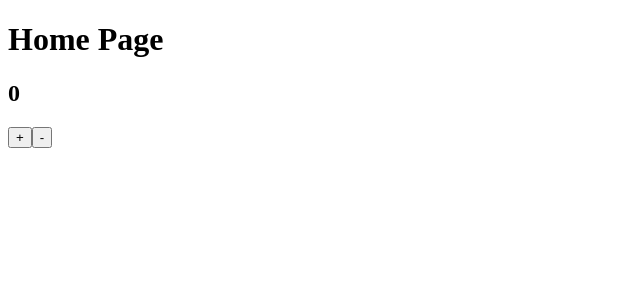
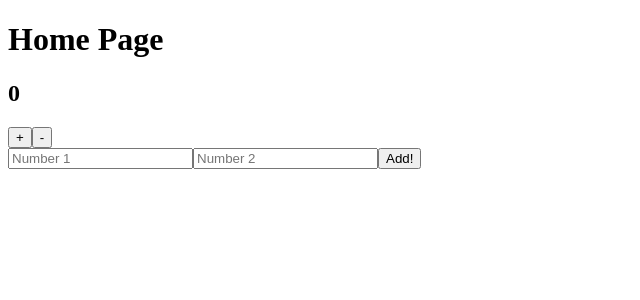
Before and after one commit to getHashSet/boilerplate, a React (Create React App) app in the folder boilerplate/: page / in a window 1280 px wide. Shown: the top 300 px of the page, without its empty margins (0-640 px from the left). Built offline with nearby package versions, Linux system fonts and the light colour scheme.

Commit message:
got all modules running from boilerplate.

```diff
--- a/boilerplate/src/App.jsx
+++ b/boilerplate/src/App.jsx
@@ -3,7 +3,7 @@
 //////////////////////////////////////
 
 import React, { Component } from 'react'; // To use components from React library.
-import { Route, Switch, Redirect } from 'react-router-dom'; // To use react friendly navigation.
+import { Route, Switch } from 'react-router-dom'; // To use react friendly navigation.
 import Home from './pages/Home'; // stage home page.
 import Error from './pages/Error'; // stage 404 page.
 
--- a/boilerplate/src/_components/Header/index.jsx
+++ b/boilerplate/src/_components/Header/index.jsx
@@ -0,0 +1,15 @@
+import React from 'react';
+import { useSelector } from 'react-redux'; // To use Redux and Store.
+
+export default function Header() {
+    //////////////////////////////////
+    // variables from the store
+    //////////////////////////////////
+    const header = useSelector(state => state.headerTag);
+
+    return (
+        <div>
+            <h1>{header}</h1>
+        </div>
+    )
+}
--- /dev/null
+++ b/boilerplate/src/_components/TypeScriptDemo/TypeScriptDemo.tsx
@@ -0,0 +1,41 @@
+import React from 'react';
+
+interface Props {
+    text: string
+}
+
+export const TypeScrptDemo: React.FC<Props> = () => {
+    /////////////////////////
+    // return
+    /////////////////////////
+
+
+    return (
+        <div>
+            <input type="number" id="num1" placeholder="Number 1" />
+            <input type="number" id="num2" placeholder="Number 2" />
+            <button onClick={addTogether}>Add!</button>
+        </div>
+    )
+};
+
+    /////////////////////////
+    // hooks
+    /////////////////////////
+
+    /////////////////////////
+    // functions
+    /////////////////////////
+
+    const addTogether = () => {
+
+        // const input1 = document.getElementById("num1").value;
+        // const input2 = document.getElementById("num2").value;
+
+        // return value
+        // console.log(input1 + input2);
+    };
+
+    /////////////////////////
+    // Styled Components
+    /////////////////////////
--- /dev/null
+++ b/boilerplate/src/_components/TypeScriptDemo/index.jsx
@@ -0,0 +1,37 @@
+import React from 'react';
+
+export default function TypeScrptDemo() {
+    /////////////////////////
+    // return
+    /////////////////////////
+
+
+    return (
+        <div>
+            <input type="number" id="num1" placeholder="Number 1" />
+            <input type="number" id="num2" placeholder="Number 2" />
+            <button onClick={addTogether}>Add!</button>
+        </div>
+    )
+};
+
+    /////////////////////////
+    // hooks
+    /////////////////////////
+
+    /////////////////////////
+    // functions
+    /////////////////////////
+
+    const addTogether = () => {
+
+        const input1 = document.getElementById("num1").value;
+        const input2 = document.getElementById("num2").value;
+
+        // return value
+        console.log(input1 + input2);
+    };
+
+    /////////////////////////
+    // Styled Components
+    /////////////////////////
--- a/boilerplate/src/pages/Home/index.jsx
+++ b/boilerplate/src/pages/Home/index.jsx
@@ -1,6 +1,9 @@
 import React, { useEffect } from 'react';
 import { useSelector, useDispatch } from 'react-redux'; // To use Redux and Store.
 import {setHeader, increment, decrement } from '../../actions';
+import TypeScriptDemo from '../../_components/TypeScriptDemo';
+import Header from '../../_components/Header';
+
 
 export default function Home(props) {
     //////////////////////////////////
@@ -8,21 +11,22 @@ export default function Home(props) {
     //////////////////////////////////
     const counter = useSelector(state => state.counter);
     const dispatch = useDispatch();
-    const header = useSelector(state => state.headerTag);
 
     //////////////////////////////////
     // Hooks
     //////////////////////////////////
+
     useEffect(() => {
         dispatch(setHeader("Home Page"));
-    })
+    });
 
     return (
         <div>
-            <h1>{header}</h1>
+            <Header />
             <h2>{counter}</h2>
             <button onClick={() => dispatch(increment(3))}>+</button>
             <button onClick={() => dispatch(decrement(5))}>-</button>
+            <TypeScriptDemo />
         </div>
     )
-}
+};
--- /dev/null
+++ b/boilerplate/src/react-app-env.d.ts
@@ -0,0 +1 @@
+/// <reference types="react-scripts" />
--- /dev/null
+++ b/boilerplate/src/scripts/typeScriptDemo.js
@@ -0,0 +1,6 @@
+var button = document.getElementById('add_button');
+var number1 = document.getElementById('num1');
+var number2 = document.getElementById('num2');
+function addTogether(num, num2) {
+    return num + num2;
+};
--- a/boilerplate/utils/scripts/seeds.js
+++ /dev/null
@@ -1,3 +0,0 @@
-//////////////////////////////////
-// Seed file for database
-//////////////////////////////////
--- a/package.json
+++ b/package.json
@@ -30,7 +30,8 @@
     "express": "^4.17.1",
     "mongoose": "^5.9.6",
     "morgan": "^1.10.0",
-    "path": "^0.12.7"
+    "path": "^0.12.7",
+    "typescript": "^3.8.3"
   },
   "devDependencies": {
     "concurrently": "^3.5.0",
```
Also changed, not shown: boilerplate/tsconfig.json (added, +25 -0 lines).
